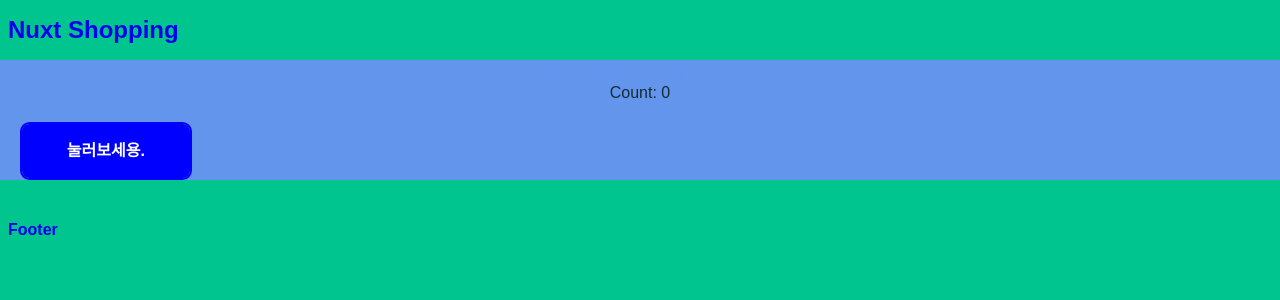
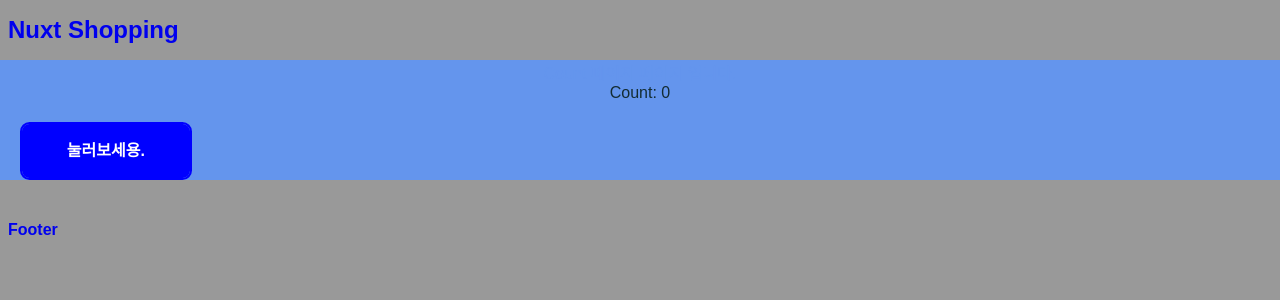
Before and after one commit to hojae-lee/nuxt-start, a Nuxt app: page /count in a window 1280 px wide. Shown: the top 300 px of the page. Built offline with nearby package versions, Linux system fonts and the light colour scheme.

Commit message:
refactoring: css tab 조절

```diff
--- a/components/AppMain.vue
+++ b/components/AppMain.vue
@@ -20,6 +20,7 @@
   flex-direction: column;
 
   text-align: center;
+  background-color: #999;
   margin: 0;
 }
 
--- a/pages/count.vue
+++ b/pages/count.vue
@@ -25,7 +25,7 @@
 </script>
 
 <style scoped>
-  h1 {
-    color: cornflowerblue
-  }
+h1 {
+  color: cornflowerblue
+}
 </style>
```
Also changed, not shown: components/AppFooter.vue (indentation only), components/AppHeader.vue (indentation only). Lines whose indentation alone changed are shown as unchanged.
